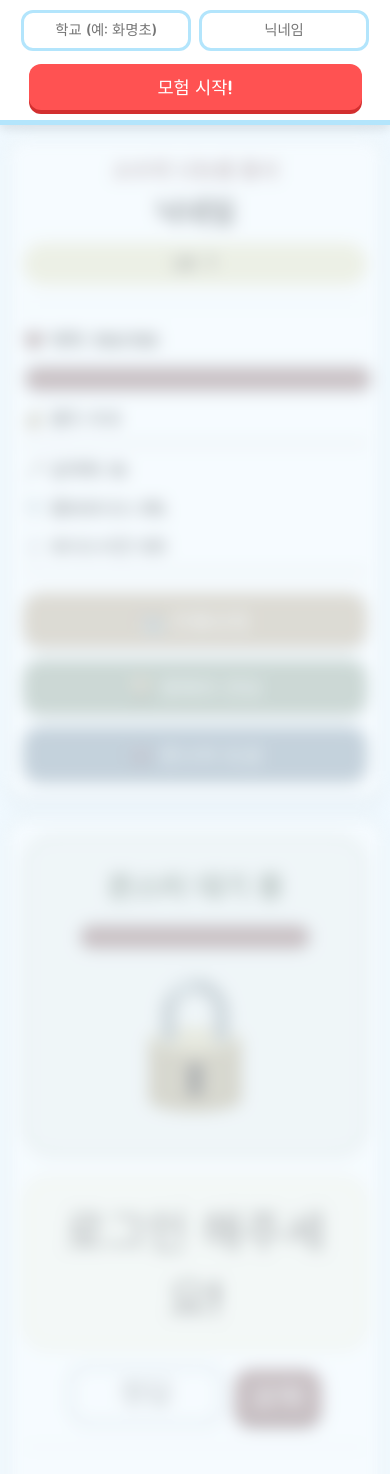
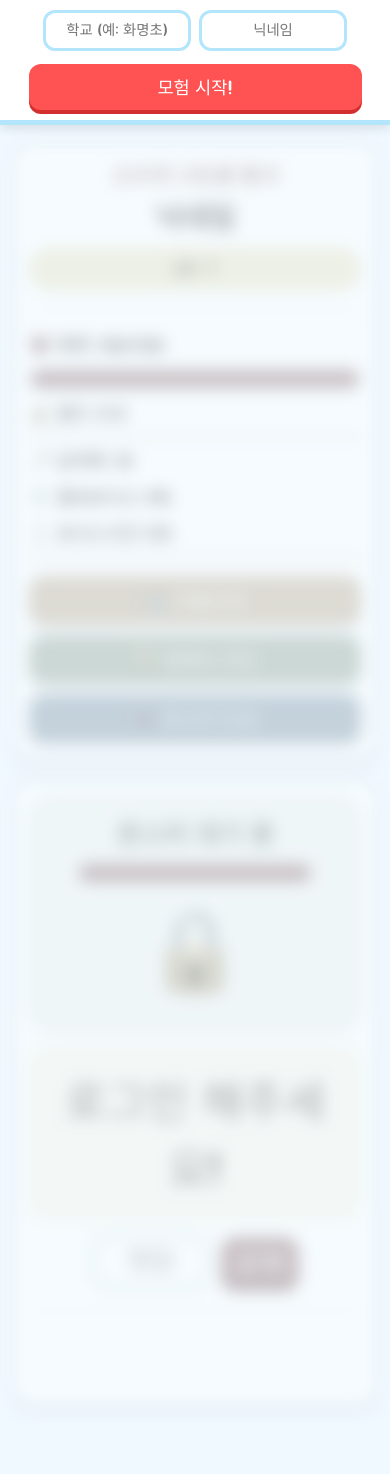
Before and after one commit to logrinssam/mathhero_decimals, a plain HTML site: page index.html in a window 390 px wide. After the commit the page ends 1423 px from the top, so only its background shows below. Drawn offline with Linux system fonts and the light colour scheme.

Commit message:
Update index.html

```diff
--- a/index.html
+++ b/index.html
@@ -3,94 +3,97 @@
 <head>
     <meta charset="UTF-8">
     <meta name="viewport" content="width=device-width, initial-scale=1.0, maximum-scale=1.0, user-scalable=no">
-    <title>소수의 나눗셈 용사</title>
+    <title>소수의 나눗셈 용사 v1.9.6</title>
     <style>
         @import url('https://fonts.googleapis.com/css2?family=Jua&display=swap');
         :root { --p: #b3e5fc; --s: #ffeb3b; --a: #ff5252; --t: #5d4037; --bg: #f0f9ff; }
+
+        /* [중요] 모든 요소의 패딩/테두리가 전체 크기를 넘지 않도록 강제 고정 */
+        * { box-sizing: border-box; }
 
         body { font-family: 'Jua', sans-serif; background: var(--bg); color: var(--t); margin: 0; padding: 0; overflow-x: hidden; }
 
         /* 상단 네비게이션 */
         #top-bar {
-            background: #ffffff; padding: 15px; border-bottom: 5px solid var(--p);
+            background: #ffffff; padding: 10px 15px; border-bottom: 5px solid var(--p);
             display: flex; justify-content: center; align-items: center; gap: 15px;
             position: sticky; top: 0; z-index: 1000; box-shadow: 0 4px 10px rgba(0,0,0,0.1);
         }
-        #top-bar input { font-family: 'Jua'; padding: 10px; border: 3px solid var(--p); border-radius: 12px; text-align: center; width: 150px; font-size: 1rem; }
-        .btn-start { background: var(--a); border: none; border-radius: 12px; color: white; padding: 10px 30px; cursor: pointer; font-family: 'Jua'; font-size: 1.2em; box-shadow: 0 4px 0 #d32f2f; }
+        #top-bar input { font-family: 'Jua'; padding: 8px; border: 3px solid var(--p); border-radius: 12px; text-align: center; width: 140px; font-size: 1rem; }
+        .btn-start { background: var(--a); border: none; border-radius: 12px; color: white; padding: 8px 25px; cursor: pointer; font-family: 'Jua'; font-size: 1.1em; box-shadow: 0 4px 0 #d32f2f; }
 
-        /* 메인 컨테이너 */
-        #game-container { display: flex; width: 1260px; max-width: 98%; margin: 20px auto; gap: 20px; transition: all 0.8s ease; }
+        /* [화면비 최적화] 고정 픽셀(1260px) 제거, 최대 넓이 1050px로 유연하게 설정 */
+        #game-container { display: flex; width: 100%; max-width: 1050px; margin: 15px auto; padding: 0 15px; gap: 20px; transition: all 0.8s ease; }
         .is-locked { filter: blur(8px) grayscale(80%); pointer-events: none; opacity: 0.4; }
 
-        .panel { background: white; border-radius: 30px; padding: 25px; box-shadow: 0 10px 0 rgba(0,0,0,0.05); border: 6px solid var(--p); position: relative; }
+        .panel { background: white; border-radius: 25px; padding: 20px; box-shadow: 0 10px 0 rgba(0,0,0,0.05); border: 6px solid var(--p); position: relative; }
         .hidden { display: none !important; }
 
-        /* [UI 강화] 제목 및 능력치 텍스트 크기 상향 */
-        .game-main-title { color: var(--a); font-size: 1.6em; margin-bottom: 5px; text-shadow: 1px 1px 0px #fff; font-weight: bold; }
-        #status-panel p { font-size: 1.4em; margin: 18px 0; font-weight: bold; color: #444; }
-        #hero-nickname { font-size: 2.4em; margin: 5px 0; color: #333; }
+        /* 텍스트 및 UI 크기 최적화 (넘치지 않게 조절) */
+        .game-main-title { color: var(--a); font-size: 1.5em; margin-bottom: 5px; text-shadow: 1px 1px 0px #fff; font-weight: bold; }
+        #status-panel p { font-size: 1.25em; margin: 15px 0; font-weight: bold; color: #444; }
+        #hero-nickname { font-size: 2.2em; margin: 5px 0; color: #333; }
 
         /* 애니메이션 */
         @keyframes floatUp { 0% { opacity: 0; transform: translate(-50%, 0); } 10% { opacity: 1; transform: translate(-50%, -20px); } 100% { opacity: 0; transform: translate(-50%, -60px); } }
         @keyframes shake { 0%, 100% { transform: translateX(0); } 25% { transform: translateX(-5px); } 75% { transform: translateX(5px); } }
         @keyframes flashRed { 0% { background-color: #ffcdd2; } 100% { background-color: #e8f5e9; } }
 
-        .floating-hint { position: absolute; top: 10%; left: 50%; transform: translateX(-50%); background: white; color: #d32f2f; padding: 10px 20px; border-radius: 20px; border: 3px solid #ffcdd2; font-size: 1.3em; z-index: 100; animation: floatUp 2.5s forwards; box-shadow: 0 4px 10px rgba(0,0,0,0.1); white-space: nowrap; }
+        .floating-hint { position: absolute; top: 10%; left: 50%; transform: translateX(-50%); background: white; color: #d32f2f; padding: 10px 20px; border-radius: 20px; border: 3px solid #ffcdd2; font-size: 1.2em; z-index: 100; animation: floatUp 2.5s forwards; box-shadow: 0 4px 10px rgba(0,0,0,0.1); white-space: nowrap; }
         .monster-hit { animation: shake 0.4s ease-in-out; }
         .screen-flash { animation: flashRed 0.4s ease-in-out; }
 
-        /* 체력바 및 버튼 */
-        .bar-bg { width: 100%; height: 30px; background: #eee; border-radius: 15px; border: 3px solid #ccc; position: relative; overflow: hidden; }
+        /* 체력바 및 전투 UI 크기 슬림화 */
+        .bar-bg { width: 100%; height: 26px; background: #eee; border-radius: 13px; border: 3px solid #ccc; position: relative; overflow: hidden; }
         .bar-fill { height: 100%; transition: width 0.4s; background: var(--a); }
-        #problem-banner { background: #fff9c4; padding: 25px; border-radius: 25px; text-align: center; font-size: 4.5em; margin-bottom: 25px; border: 6px solid #fff176; }
-        #answer-input { font-family: 'Jua'; font-size: 2.4em; padding: 12px; border-radius: 20px; border: 5px solid var(--p); width: 180px; text-align: center; }
 
-        .action-btn { font-family: 'Jua'; border: none; border-radius: 18px; cursor: pointer; color: white; padding: 12px 25px; transition: 0.2s; }
-        .btn-attack { background: var(--a); font-size: 1.8em; box-shadow: 0 6px 0 #d32f2f; margin-left: 10px; }
-        .btn-nav { width: 100%; margin-top: 12px; font-size: 1.3em; box-shadow: 0 4px 0 rgba(0,0,0,0.1); }
+        #monster-area { padding: 20px; border-radius: 25px; text-align: center; margin-bottom: 15px; border: 5px solid #c8e6c9; background: #e8f5e9; position: relative; }
+        #m-sprite { font-size: 6.5em; display: inline-block; margin: 10px 0; } /* 몬스터 크기 다이어트 */
+
+        #problem-banner { background: #fff9c4; padding: 20px; border-radius: 20px; text-align: center; font-size: 3.5em; margin-bottom: 20px; border: 5px solid #fff176; }
+        #answer-input { font-family: 'Jua'; font-size: 2em; padding: 10px; border-radius: 15px; border: 4px solid var(--p); width: 160px; text-align: center; }
+
+        .action-btn { font-family: 'Jua'; border: none; border-radius: 15px; cursor: pointer; color: white; padding: 10px 20px; transition: 0.2s; }
+        .btn-attack { background: var(--a); font-size: 1.6em; box-shadow: 0 5px 0 #d32f2f; margin-left: 10px; }
+        .btn-nav { width: 100%; margin-top: 10px; font-size: 1.2em; box-shadow: 0 4px 0 rgba(0,0,0,0.1); }
 
         /* 그리드 및 카드 스타일 */
-        #shop-list, #collection-grid, #rank-list { display: grid; grid-template-columns: 1fr; gap: 15px; max-height: 500px; overflow-y: auto; padding-right: 10px; }
+        #shop-list, #collection-grid, #rank-list { display: grid; grid-template-columns: 1fr; gap: 12px; max-height: 450px; overflow-y: auto; padding-right: 8px; }
         #collection-grid { grid-template-columns: 1fr 1fr; }
-        .card { border: 4px solid var(--p); padding: 18px; border-radius: 20px; display: flex; justify-content: space-between; align-items: center; background: #fdfdfd; font-size: 1.2em; }
+        .card { border: 3px solid var(--p); padding: 15px; border-radius: 15px; display: flex; justify-content: space-between; align-items: center; background: #fdfdfd; font-size: 1.1em; }
         .tag { font-size: 0.8em; font-weight: bold; padding: 3px 8px; border-radius: 10px; margin-bottom: 5px; display: inline-block; }
         .tag-w { background: #ffebee; color: #d32f2f; }
         .tag-a { background: #f3e5f5; color: #7e57c2; }
         .tag-x { background: #e8f5e9; color: #2e7d32; }
 
-        #combo-badge { position: absolute; top: -15px; right: -15px; background: #ff9800; color: white; padding: 8px 20px; border-radius: 25px; font-size: 1.4em; box-shadow: 0 5px 0 #e65100; transform: rotate(12deg); display: none; z-index: 50; }
+        #combo-badge { position: absolute; top: -10px; right: -10px; background: #ff9800; color: white; padding: 6px 15px; border-radius: 20px; font-size: 1.2em; box-shadow: 0 4px 0 #e65100; transform: rotate(12deg); display: none; z-index: 50; }
 
         /* =========================================
-           📱 [모바일 반응형 최적화 코드] 스마트폰 화면용
+           📱 [모바일 스마트폰 화면용]
            ========================================= */
         @media screen and (max-width: 768px) {
-            /* 상단 바 가로 스크롤 방지 및 줄바꿈 */
             #top-bar { flex-wrap: wrap; padding: 10px; gap: 8px; }
             #top-bar input { width: 40%; font-size: 0.9em; padding: 8px; }
             .btn-start { width: 90%; font-size: 1.1em; padding: 10px; margin-top: 5px; }
 
-            /* 게임 컨테이너를 가로(row)에서 세로(column)로 변경 */
-            #game-container { flex-direction: column; width: 100%; margin: 10px auto; gap: 15px; }
+            #game-container { flex-direction: column; width: 100%; padding: 0 10px; gap: 15px; }
             .panel { padding: 15px; border-width: 4px; border-radius: 20px; }
 
-            /* 폰트 및 UI 크기 스마트폰에 맞게 축소 */
             .game-main-title { font-size: 1.3em; }
             #hero-nickname { font-size: 1.8em; }
-            #status-panel p { font-size: 1.1em; margin: 12px 0; }
+            #status-panel p { font-size: 1.1em; margin: 10px 0; }
             .bar-bg { height: 22px; }
 
             #monster-area { padding: 15px; border-width: 3px; }
-            #m-sprite { font-size: 5em; } /* 몬스터 크기 축소 */
+            #m-sprite { font-size: 5em; }
             #problem-banner { font-size: 2.8em; padding: 15px; margin-bottom: 15px; border-width: 4px; }
 
-            #answer-input { font-size: 1.8em; width: 130px; padding: 8px; }
-            .btn-attack { font-size: 1.4em; padding: 10px 20px; }
+            #answer-input { font-size: 1.6em; width: 120px; padding: 8px; }
+            .btn-attack { font-size: 1.4em; padding: 8px 15px; }
 
-            /* 도감과 상점을 모바일에서는 1줄(1fr)로 통일하여 깨짐 방지 */
             #collection-grid { grid-template-columns: 1fr; }
-            .card { flex-direction: column; text-align: center; gap: 10px; font-size: 1em; padding: 15px; }
-            .card button { width: 100%; } /* 모바일에서는 구매 버튼을 꽉 차게 */
+            .card { flex-direction: column; text-align: center; gap: 10px; font-size: 1em; padding: 12px; }
+            .card button { width: 100%; }
 
             #shop-list, #collection-grid, #rank-list { max-height: 400px; }
         }
@@ -125,37 +128,37 @@
         <button class="action-btn btn-nav" style="background:#42a5f5;" onclick="showScreen('collection')">👾 몬스터 도감</button>
     </div>
 
-    <div id="main-panel" class="panel" style="flex: 2.5;">
+    <div id="main-panel" class="panel" style="flex: 2.2;">
         <div id="combo-badge">0 COMBO!</div>
 
         <div id="screen-battle">
-            <div id="monster-area" style="background:#e8f5e9; padding:25px; border-radius:30px; text-align:center; margin-bottom:20px; border: 5px solid #c8e6c9; position: relative;">
-                <div id="m-name" style="font-size: 1.8em; font-weight:bold; color: #2e7d32;">몬스터 대기 중</div>
-                <div class="bar-bg" style="width:80%; margin: 15px auto;"><div id="m-hp-fill" class="bar-fill"></div></div>
-                <div id="m-sprite" style="font-size:8em; display:inline-block;">🔒</div>
+            <div id="monster-area">
+                <div id="m-name" style="font-size: 1.6em; font-weight:bold; color: #2e7d32;">몬스터 대기 중</div>
+                <div class="bar-bg" style="width:80%; margin: 10px auto;"><div id="m-hp-fill" class="bar-fill"></div></div>
+                <div id="m-sprite">🔒</div>
             </div>
             <div id="problem-banner"><span id="p-text">로그인 해주세요!</span></div>
             <div style="display:flex; justify-content:center; align-items:center;">
                 <input type="text" id="answer-input" placeholder="정답" autocomplete="off" onkeypress="if(event.keyCode==13) handleAttack()">
                 <button class="action-btn btn-attack" onclick="handleAttack()">공격!</button>
             </div>
-            <div id="battle-log" style="margin-top:20px; height:90px; overflow-y:auto; border-top:2px solid #eee; padding-top:10px; font-size:1em; color:#888;"></div>
+            <div id="battle-log" style="margin-top:20px; height:80px; overflow-y:auto; border-top:2px solid #eee; padding-top:10px; font-size:0.95em; color:#888;"></div>
         </div>
 
         <div id="screen-shop" class="hidden">
-            <h2 style="text-align:center;">🏪 트리플 만물상점</h2>
+            <h2 style="text-align:center; margin-top:0;">🏪 트리플 만물상점</h2>
             <div id="shop-list"></div>
             <button class="action-btn btn-nav" style="background:#78909c;" onclick="showScreen('battle')">🔙 돌아가기</button>
         </div>
 
         <div id="screen-rank" class="hidden">
-            <h2 style="text-align:center;">🏆 명예의 전당 (TOP 15)</h2>
+            <h2 style="text-align:center; margin-top:0;">🏆 명예의 전당 (TOP 15)</h2>
             <div id="rank-list"></div>
             <button class="action-btn btn-nav" style="background:#78909c;" onclick="showScreen('battle')">🔙 돌아가기</button>
         </div>
 
         <div id="screen-collection" class="hidden">
-            <h2 style="text-align:center;">👾 몬스터 연구 도감</h2>
+            <h2 style="text-align:center; margin-top:0;">👾 몬스터 연구 도감</h2>
             <div id="collection-grid"></div>
             <button class="action-btn btn-nav" style="background:#78909c;" onclick="showScreen('battle')">🔙 돌아가기</button>
         </div>
@@ -342,8 +345,8 @@
 
         let h = list.map((p, i) => `
             <div class="card" style="margin-bottom:10px;">
-                <span style="font-size:1.3em;">${i + 1}등. ${p.school} [${p.nickname}]</span>
-                <b style="color:var(--a); font-size:1.4em;">LV.${p.lv}</b>
+                <span style="font-size:1.2em;">${i + 1}등. ${p.school} [${p.nickname}]</span>
+                <b style="color:var(--a); font-size:1.3em;">LV.${p.lv}</b>
             </div>
         `).join('');
         document.getElementById('rank-list').innerHTML = h || "<p>아직 등록된 용사가 없습니다.</p>";
```
